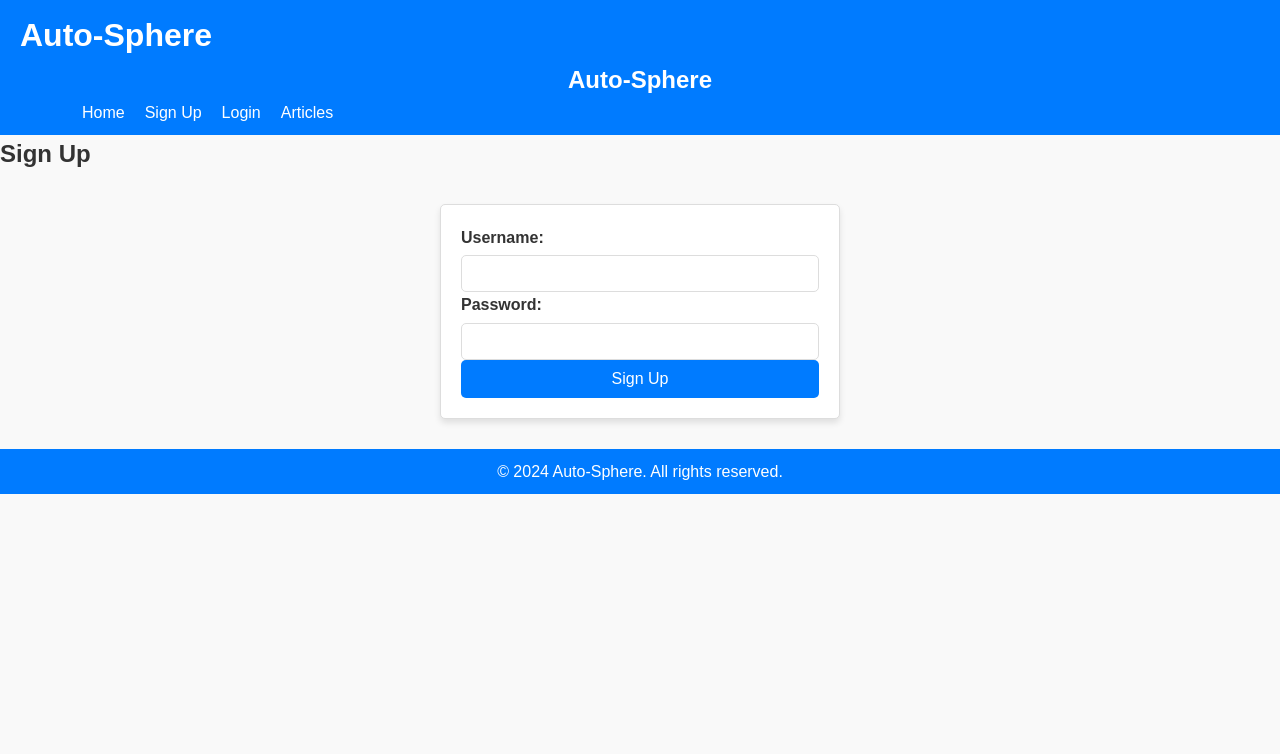
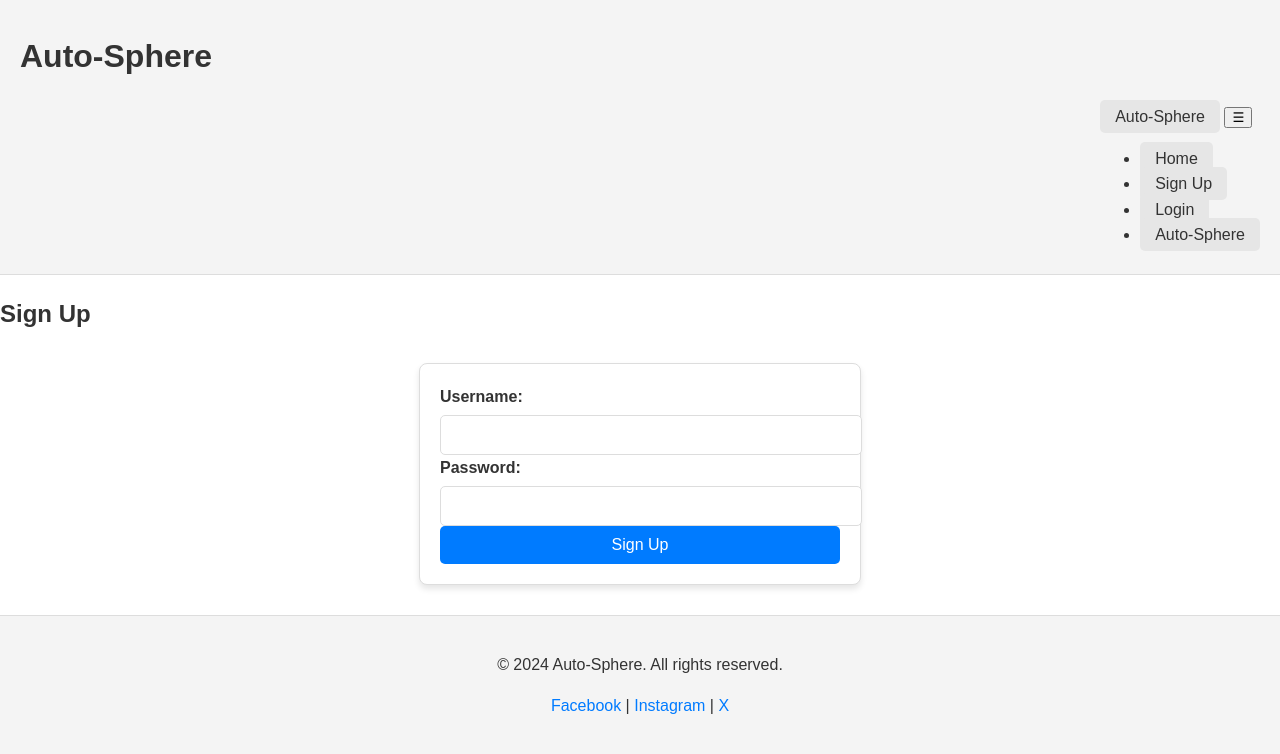
Before and after one commit to Ozi-cheri/auto-sphere, a Django app: page /signup/ in a window 1280 px wide. Shown: the top 754 px of the page. Run offline with Django 3.2, Linux system fonts and the light colour scheme.

Commit message:
Update home.html,styles,css and base.html

```diff
--- a/static/css/styles.css
+++ b/static/css/styles.css
@@ -1,106 +1,135 @@
 /* General Reset */
-* {
+body, html {
     margin: 0;
     padding: 0;
     box-sizing: border-box;
+    font-family: Arial, sans-serif;
+    line-height: 1.6;
+    color: #333;
   }
 
-body {
-    font-family: Arial, sans-serif;
-    line-height: 1.6;
-    background-color: #f9f9f9;
-    color: #333;
-    padding: 0;
-    margin: 0;
-}
-
-/* Header Styling */
   header {
-    background-color: #007bff; /* Blue background */
-    color: white;
+    background: #f4f4f4;
     padding: 10px 20px;
+    border-bottom: 1px solid #ddd;
   }
 
   .navbar {
     display: flex;
-    justify-content: space-between; /* Space between logo and links */
-    align-items: center;
-}
-
-.navbar-brand {
-    font-size: 24px;
-    font-weight: bold;
-    color: white;
-    text-decoration: none;
-}
-
-.nav-links {
-    list-style: none;
-    display: flex;
+    justify-content: flex-end;
     gap: 20px;
   }
 
-.nav-links li a {
-    color: white;
+  .navbar a {
     text-decoration: none;
-    font-size: 16px;
+    color: #333;
+    padding: 8px 15px;
+    background: #e6e6e6;
+    border-radius: 5px;
+    transition: background 0.3s ease;
   }
 
-.nav-links li a:hover {
-    text-decoration: underline;
+  .navbar a:hover {
+    background: #d4d4d4;
   }
 
-/* Toggle Button (Hamburger Menu) */
-.navbar-toggle {
-    display: none;
-    font-size: 24px;
-    cursor: pointer;
-    color: white;
-    border: none;
-    background: none;
+  /* Welcome Section */
+  .header-message {
+    text-align: center;
+    margin: 30px 0;
+    padding: 20px;
+    background-color: #f9f9f9;
+    border: 1px solid #ddd;
+    border-radius: 10px;
   }
 
-@media (max-width: 768px) {
-    .nav-links {
-        display: none; /* Hide links by default on small screens */
-        flex-direction: column;
-        background-color: #007bff;
-        position: absolute;
-        top: 50px;
-        right: 20px;
-        width: 200px;
-        padding: 10px;
-        border-radius: 5px;
+  .header-message h1 {
+    font-size: 2.5rem;
+    color: #222;
   }
 
-    .nav-links.show {
-        display: flex; /* Show links when toggled */
+  .header-message p {
+    font-size: 1.2rem;
+    color: #555;
   }
 
-    .navbar-toggle {
-        display: block; /* Show toggle button on mobile */
-    }
+  /* Articles Section */
+  .articles-container {
+    display: flex;
+    flex-wrap: wrap;
+    gap: 20px;
+    justify-content: space-around;
+    padding: 20px;
   }
 
-/* Form Styling */
+  .card {
+    background: #ffffff;
+    border: 1px solid #ddd;
+    border-radius: 8px;
+    box-shadow: 0 4px 6px rgba(0, 0, 0, 0.1);
+    width: 300px;
+    max-width: 300px;
+    text-align: center;
+    overflow: hidden;
+  }
+
+  .card h2 {
+    font-size: 1.5rem;
+    color: #222;
+    margin: 10px 0;
+  }
+
+  .card p {
+    padding: 0 10px;
+    font-size: 1rem;
+    color: #666;
+  }
+
+  .card img {
+    width: 100%;
+    height: auto;
+    max-height: 200px;
+    object-fit: cover;
+  }
+
+  /* Buttons */
+  .load-more button {
+    display: block;
+    margin: 20px auto;
+    padding: 10px 20px;
+    font-size: 1rem;
+    color: #fff;
+    background: #007bff;
+    border: none;
+    border-radius: 5px;
+    cursor: pointer;
+    transition: background 0.3s ease;
+  }
+
+  .load-more button:hover {
+    background: #0056b3;
+  }
+
+  /* Forms (Login & Sign-Up) */
   form {
+    width: 100%;
     max-width: 400px;
     margin: 30px auto;
     padding: 20px;
+    background: #ffffff;
     border: 1px solid #ddd;
-    border-radius: 5px;
-    background-color: white;
-    box-shadow: 0px 4px 6px rgba(0, 0, 0, 0.1);
+    border-radius: 8px;
+    box-shadow: 0 4px 6px rgba(0, 0, 0, 0.1);
   }
 
-form h1 {
+  form h2 {
+    font-size: 2rem;
+    margin-bottom: 20px;
     text-align: center;
-    margin-bottom: 20px;
-    font-size: 24px;
-    color: #007bff;
+    color: #222;
   }
 
-form div {
+  form .form-group {
     margin-bottom: 15px;
   }
 
@@ -110,85 +139,44 @@ form label {
     margin-bottom: 5px;
   }
 
-form input {
+  form input, form button {
     width: 100%;
     padding: 10px;
+    font-size: 1rem;
     border: 1px solid #ddd;
     border-radius: 5px;
   }
 
+  form input:focus {
+    outline: none;
+    border-color: #007bff;
+  }
+
   form button {
-    display: block;
-    width: 100%;
-    padding: 10px;
-    background-color: #007bff;
-    color: white;
+    background: #007bff;
+    color: #fff;
     border: none;
-    border-radius: 5px;
     cursor: pointer;
-    font-size: 16px;
+    transition: background 0.3s ease;
   }
 
   form button:hover {
-    background-color: #0056b3;
-}
-
-/* Card Styling */
-.card {
-    border: 1px solid #ddd;
-    border-radius: 5px;
-    box-shadow: 0px 4px 6px rgba(0, 0, 0, 0.1);
-    overflow: hidden;
-    background-color: white;
-    margin: 20px auto;
-    max-width: 500px;
-    text-align: center;
-}
-
-.card img {
-    max-width: 100%;
-    height: auto;
-    display: block;
-}
-
-.card .card-body {
-    padding: 20px;
-}
-
-.card .card-body h3 {
-    font-size: 20px;
-    color: #007bff;
-}
-
-.card .card-body p {
-    font-size: 16px;
-    color: #666;
-}
-
-/* Images */
-img {
-    max-width: 100%; /* Ensures all images are responsive */
-    height: auto;
-}
-
-/* Center Content */
-.container {
-    width: 90%;
-    max-width: 1200px;
-    margin: 0 auto;
-    text-align: center;
+    background: #0056b3;
   }
 
   /* Footer */
   footer {
     text-align: center;
-    padding: 10px;
-    background-color: #007bff;
-    color: white;
-    margin-top: 20px;
+    padding: 20px;
+    background: #f4f4f4;
+    border-top: 1px solid #ddd;
   }
 
   footer a {
-    color: white;
+    color: #007bff;
+    text-decoration: none;
+  }
+
+  footer a:hover {
     text-decoration: underline;
   }
--- a/templates/base.html
+++ b/templates/base.html
@@ -9,31 +9,44 @@
 </head>
 <body>
     <header>
-        <h1>Auto-Sphere</h1>
+        <h1 class="site-title">Auto-Sphere</h1>
         <nav class="navbar">
             <div class="container">
+                <!-- Brand Logo -->
                 <a href="{% url 'home' %}" class="navbar-brand">Auto-Sphere</a>
+
+                <!-- Toggle Button for Mobile -->
                 <button class="navbar-toggle" id="navbar-toggle">
                     ☰
                 </button>
+
+                <!-- Navbar Links -->
                 <ul class="nav-links">
                     <li><a href="{% url 'home' %}">Home</a></li>
                     <li><a href="{% url 'signup' %}">Sign Up</a></li>
                     <li><a href="{% url 'login' %}">Login</a></li>
-                    <li><a href="{% url 'articles' %}">Articles</a></li>
+                    <li><a href="{% url 'articles' %}">Auto-Sphere</a></li>
                 </ul>
             </div>
         </nav>
-
     </header>
 
     <main>
-        {% block content %}{% endblock %}
+        <!-- Content Block for Each Page -->
+        {% block content %}
+        {% endblock %}
     </main>
 
     <footer>
         <p>&copy; 2024 Auto-Sphere. All rights reserved.</p>
+        <p>
+            <a href="https://www.facebook.com" target="_blank">Facebook</a> |
+            <a href="https://www.instagram.com" target="_blank">Instagram</a> |
+            <a href="https://www.twitter.com" target="_blank">X</a>
+        </p>
     </footer>
+
+    <!-- External Script -->
     <script src="{% static 'js/script.js' %}"></script>
 </body>
 </html>
```
Also changed, not shown: templates/articles/home.html (+7 -17 lines). Lines whose indentation alone changed are shown as unchanged.
